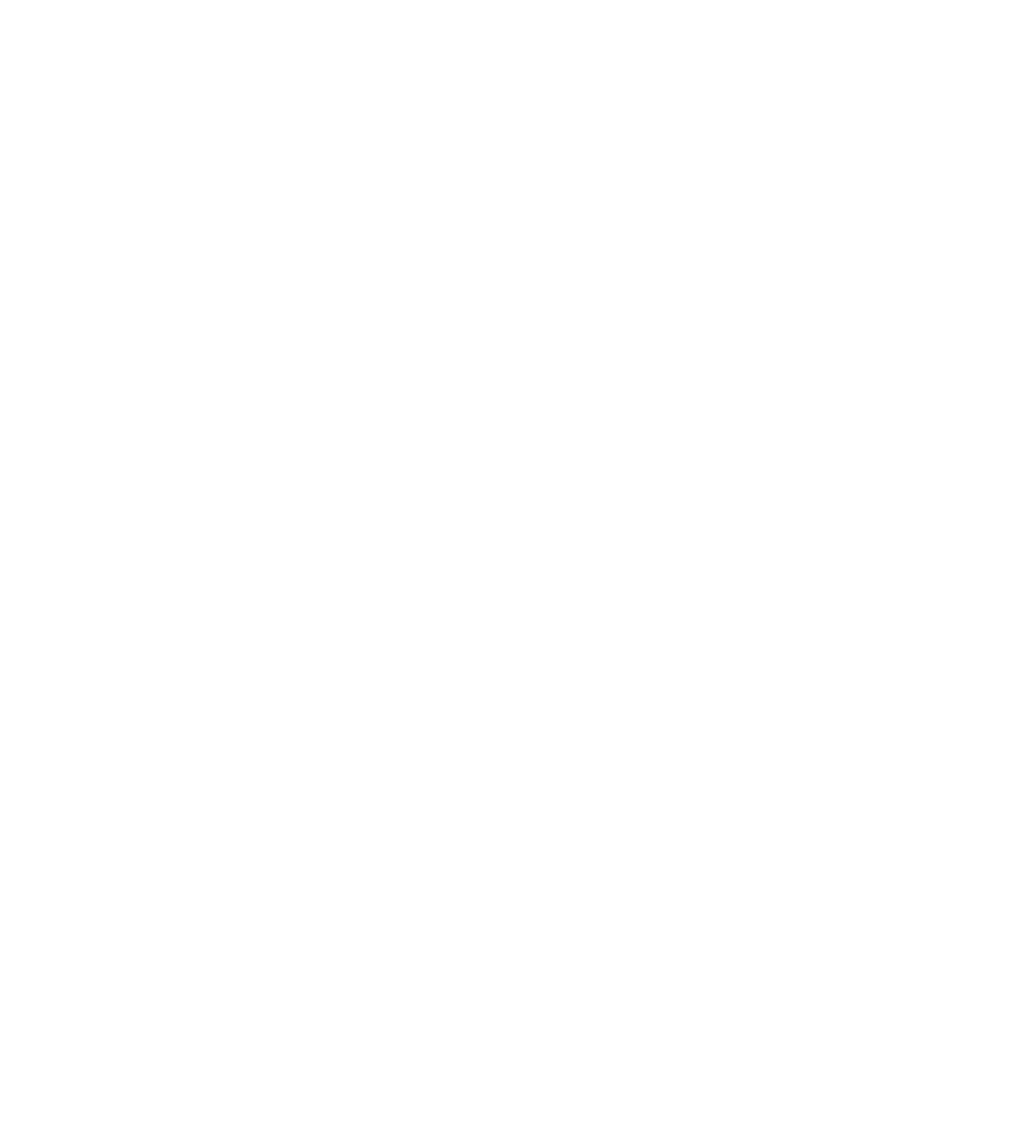
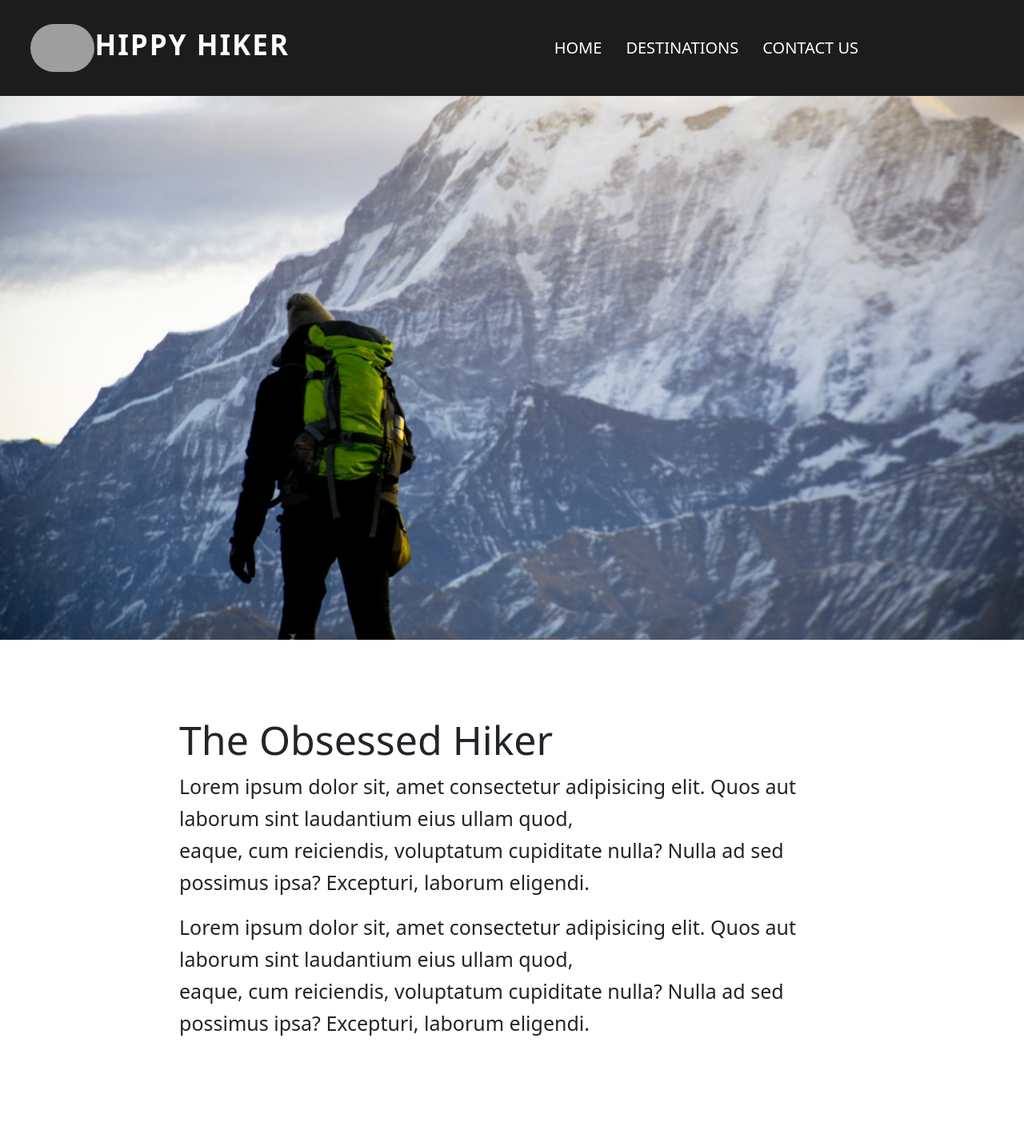
Before and after one commit to yveswangui/Hippie-Hiker, a plain HTML site: page index.html in a window 1280 px wide. Shown: the top 1433 px of the page at 80% size. Before the commit the page ends 800 px from the top, so only its background shows below. Drawn offline with nearby package versions, Linux system fonts and the light colour scheme; grey boxes are pictures that could not be loaded.

Commit message:
navbar and style

```diff
--- a/css/styles.css
+++ b/css/styles.css
@@ -0,0 +1,88 @@
+body{
+    margin: 0;
+    padding: 0;
+}
+.navbar{
+    position: fixed;
+    display: flex;
+    justify-content: center;
+    align-items: center;
+    flex-direction: row;
+    flex-wrap: wrap;
+    background-color: rgb(29, 28, 28);
+    width: 100%;
+    height: 15%;
+    z-index: 1;
+
+}
+.nav{
+    display: flex;
+    justify-content: right;
+    list-style: none;
+    margin-right: 15%;
+    color: white;
+
+}
+.logo{
+    flex: 1 1 auto;
+    text-transform: uppercase;
+    letter-spacing: 2px;
+    font-weight: bold;
+    font-size: 35px;
+    color: white;
+}
+a{
+    margin: 15px;
+    color: #000;
+    text-decoration: none;
+    text-transform: uppercase;
+
+}
+li a{
+    color: white;
+    font-size: 20px;
+}
+li a:hover{
+    color: rgb(233, 192, 145);
+}
+.home-area{
+    position: relative;
+    background-image: url(../images/amey-meher-CO0rIoWjvzo-unsplash.jpg);
+    width: 100%;
+    height: 100vh;
+    background-repeat: no-repeat;
+    -webkit-background-size: cover;
+    background-size: cover;
+}
+.about-area, .destination-area, .contact-area{
+    position: relative;
+    display: flex;
+    justify-content: space-around;
+    align-items: center;
+    flex-wrap: wrap;
+    flex-direction: row;
+    width: 100%;
+    height: 700px;
+
+}
+.text-part{
+    width: 65%;
+    height: 80%;
+}
+h1{
+    padding-top: 25px;
+    font-size: 50px;
+}
+p{
+    font-size: 25px;
+    line-height: 40px;
+}
+html{
+    scroll-behavior: smooth;
+}
+img{
+    width: 80px;
+    border-radius: 100px;
+    margin-left: 3%;
+
+}
--- a/index.html
+++ b/index.html
@@ -4,9 +4,51 @@
     <meta charset="UTF-8">
     <meta http-equiv="X-UA-Compatible" content="IE=edge">
     <meta name="viewport" content="width=device-width, initial-scale=1.0">
-    <title>Document</title>
+
+    <link rel="stylesheet" href="https://cdn.jsdelivr.net/npm/bootstrap@5.1.3/dist/css/bootstrap.min.css" integrity="sha384-1BmE4kWBq78iYhFldvKuhfTAU6auU8tT94WrHftjDbrCEXSU1oBoqyl2QvZ6jIW3" crossorigin="anonymous">
+    <link rel="stylesheet" href="css/styles.css" type="text/css">
+
+    <script src="https://code.jquery.com/jquery-3.6.0.min.js" integrity="sha256-/xUj+3OJU5yExlq6GSYGSHk7tPXikynS7ogEvDej/m4=" crossorigin="anonymous"></script>
+    <script src="js/scripts.js"></script>
+    <title>Hippy Hiker</title>
 </head>
 <body>
+    <div class="navbar">
+        <img src="https://i.pinimg.com/originals/85/95/15/85951588dc81d2506685f3d7fe4be925.png" alt="">
+        <h2 class="logo">HIPPY HIKER </h2>
+
+        <ul class="nav">
+            <li><a href="#home">Home</a></li>
+            <li><a href="#destinations">Destinations</a></li>
+            <li><a href="#contacts">Contact Us</a></li>
+        </ul>
+    </div>
+    <div class="home-area" id="home"></div>
+        <div class="about-area" id="about">
+            <div class="text-part">
+                <h1>The Obsessed Hiker</h1>
+                <p>Lorem ipsum dolor sit, amet consectetur adipisicing elit. Quos aut laborum sint laudantium eius ullam quod,<br> eaque, cum reiciendis, voluptatum cupiditate nulla? Nulla ad sed possimus ipsa? Excepturi, laborum eligendi.</p>
+                <p>Lorem ipsum dolor sit, amet consectetur adipisicing elit. Quos aut laborum sint laudantium eius ullam quod,<br> eaque, cum reiciendis, voluptatum cupiditate nulla? Nulla ad sed possimus ipsa? Excepturi, laborum eligendi.</p>
+            </div>
+        </div>
+    <div class="destination-area" id="destinations">
+        <div class="text-part">
+            <h1>Top Rated Destinations for Hikers</h1>
+            <p>Lorem ipsum dolor sit, amet consectetur adipisicing elit. Quos aut laborum sint laudantium eius ullam quod, eaque, cum reiciendis, voluptatum cupiditate nulla? Nulla ad sed possimus ipsa? Excepturi, laborum eligendi.</p>
+            <p>Lorem ipsum dolor sit, amet consectetur adipisicing elit. Quos aut laborum sint laudantium eius ullam quod,<br> eaque, cum reiciendis, voluptatum cupiditate nulla? Nulla ad sed possimus ipsa? Excepturi, laborum eligendi.</p>
+        </div>
+    </div>
+    <div class="contact-area" id="contacts">
+        <div class="text-part">
+            <h1>Contact Us</h1>
+            <p>Lorem ipsum dolor sit, amet consectetur adipisicing elit. Quos aut laborum sint laudantium eius ullam quod, eaque, cum reiciendis, voluptatum cupiditate nulla? Nulla ad sed possimus ipsa? Excepturi, laborum eligendi.</p>
+            <p>Lorem ipsum dolor sit, amet consectetur adipisicing elit. Quos aut laborum sint laudantium eius ullam quod,<br> eaque, cum reiciendis, voluptatum cupiditate nulla? Nulla ad sed possimus ipsa? Excepturi, laborum eligendi.</p>
+            <p>Lorem ipsum dolor sit, amet consectetur adipisicing elit. Quos aut laborum sint laudantium eius ullam quod,<br> eaque, cum reiciendis, voluptatum cupiditate nulla? Nulla ad sed possimus ipsa? Excepturi, laborum eligendi.</p>
+        </div>
+    </div>
+    <div class="image-logo">
+        <img src="https://typegang.com/inspiration/logos/geometric-mountain-logo/geometric-mountain-logo.jpg" alt="">
+    </div>
 
 </body>
 </html>
```
Also changed, not shown: images/amey-meher-CO0rIoWjvzo-unsplash.jpg (added), images/charlotte-karlsen-aa0hsn7rr94-unsplash.jpg (added), images/elliot-andrews-HVBE7WH0h8Q-unsplash.jpg (added), images/zo-razafindramamba-H7pP1T-f62k-unsplash.jpg (added).
